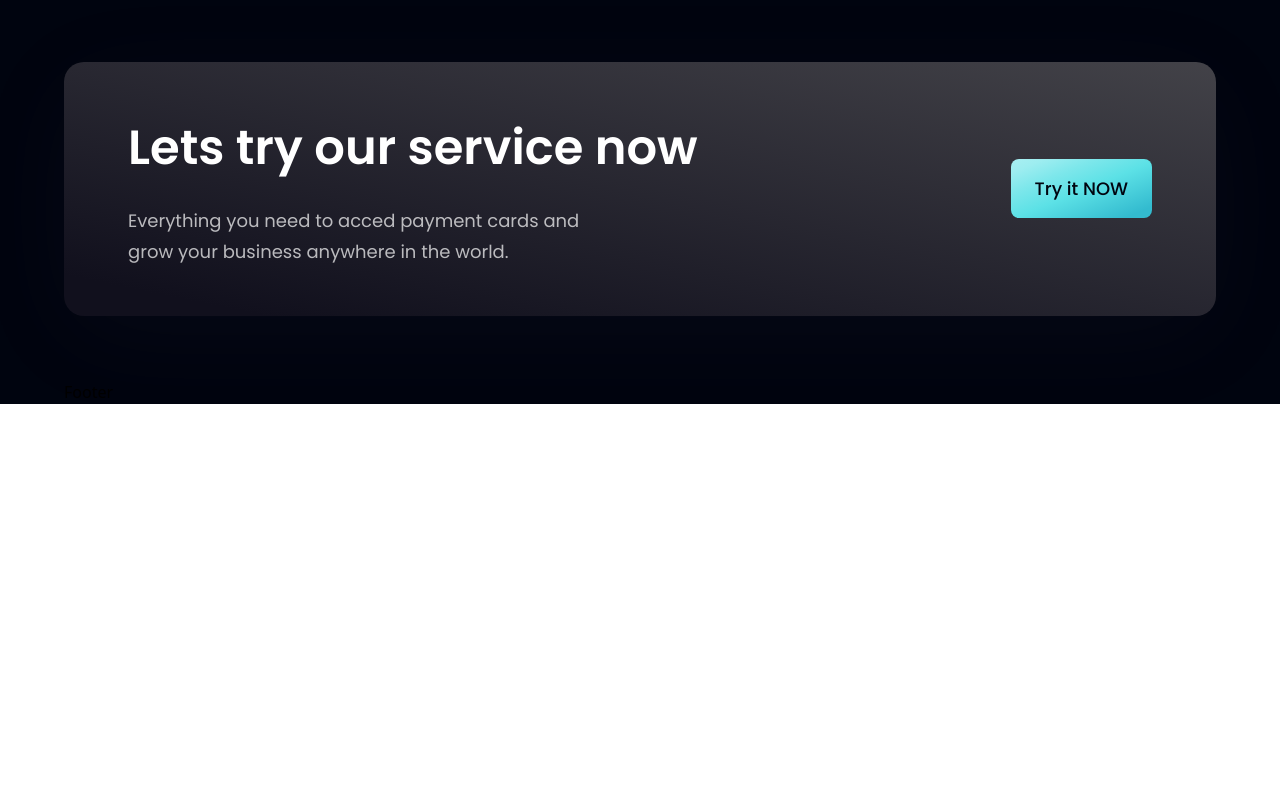
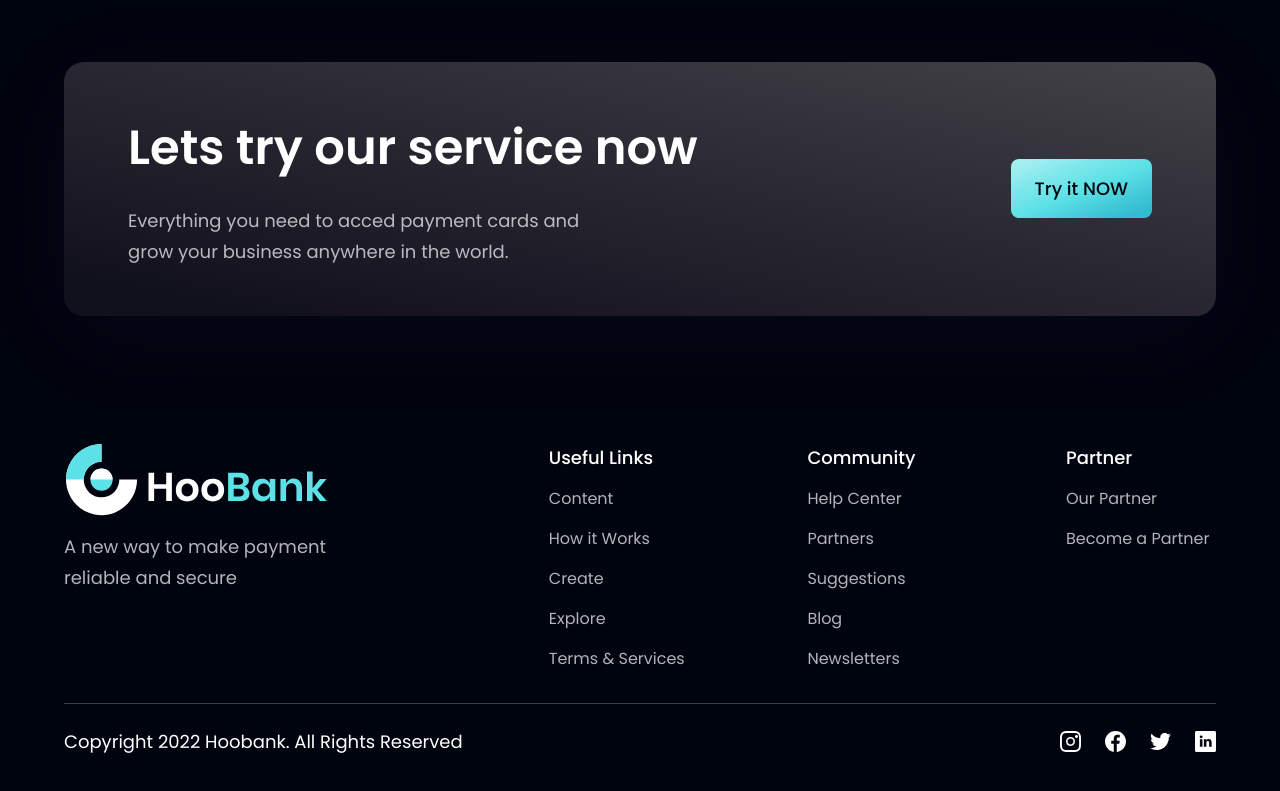
Before and after one commit to sagarsubedi/landing_page, a React (Vite) app: page / in a window 1280 px wide. Shown: the part 4082-4873 px from the top of the page. Before the commit the page ends 4486 px from the top, so only its background shows below. Built offline with nearby package versions, Linux system fonts and the light colour scheme.

Commit message:
feat: footer completed

```diff
--- a/src/components/Footer.jsx
+++ b/src/components/Footer.jsx
@@ -1,9 +1,50 @@
-import React from 'react'
+import styles from '../style'
+import { logo } from '../assets'
+import {footerLinks, socialMedia} from '../constants'
 
-const Footer = () => {
-  return (
-    <div>Footer</div>
-  )
-}
+const Footer = () => (
+  <section id="footer" className={`${styles.flexCenter} ${styles.paddingY} flex-col`}>
+    <div className={`${styles.flexStart} md:flex-row flex-col mb-8 w-full`}>
+      <div className="flex flex-1 flex-col justify-start mr-10">
+        <img src={logo} alt="logo" className="w-[266px] h-[72px] object-contain" />
+        <p className={`${styles.paragraph} mt-4 max-w-[310px]`}>A new way to make payment reliable and secure</p>
+      </div>
+
+      <div className="flex-[1.5] w-full flex flex-row justify-between flex-wrap md:mt-0 mt-10 ">
+        {
+          footerLinks.map(
+            footerLink => (
+              <div key={footerLink.title} className="flex flex-col ss:my-0 my-4 min-w-[150px]">
+                <h4 className='font-poppins font-medium text-[18px] leading-[27px] text-white'>{footerLink.title}</h4>
+                <ul className='list-none mt-4'>
+                  {footerLink.links.map(
+                    (link, index) => (
+                      <li key={link.name} className={`font-poppins font-normal text-[16px] leading-[24px] text-dimWhite hover:text-secondary cursor-pointer ${index !== footerLink.links.length - 1 ? 'mb-4' : 'mb-0'}`}>
+                        {link.name}
+                      </li>
+                    )
+                  )}
+                </ul>
+              </div>
+            )
+          )
+        }
+      </div>
+    </div>
+
+    <div className="w-full flex justify-between items-center md:flex-row flex-col pt-6 border-t-[1px] border-t-[#3f3e45]">
+      <p className='font-poppins font-normal text-[18px] leading-[27px] text-white text-center'>Copyright 2022 Hoobank. All Rights Reserved</p>
+      <div className="flex flex-row md:mt-0 mt-6">
+        {
+          socialMedia.map(
+            (social, index) => (
+              <img key={social.id} src={social.icon} alt={social.id} className={`w-[21px] h-[21px] object-contain cursor-pointer ${index !== socialMedia.length - 1 ? 'mr-6': 'mr-0'}  `}  />
+            )
+          )
+        }
+      </div>
+    </div>
+  </section>
+)
 
 export default Footer
```
